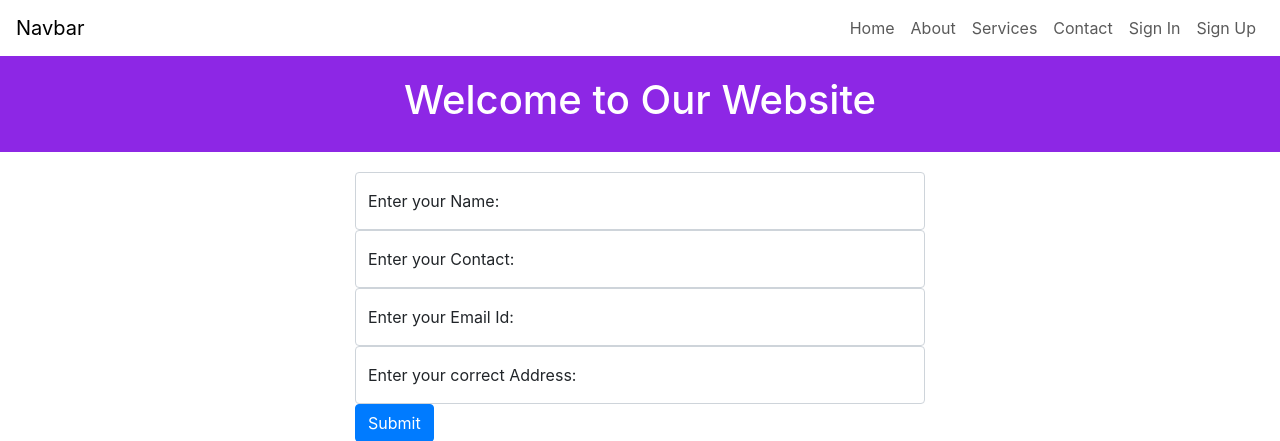
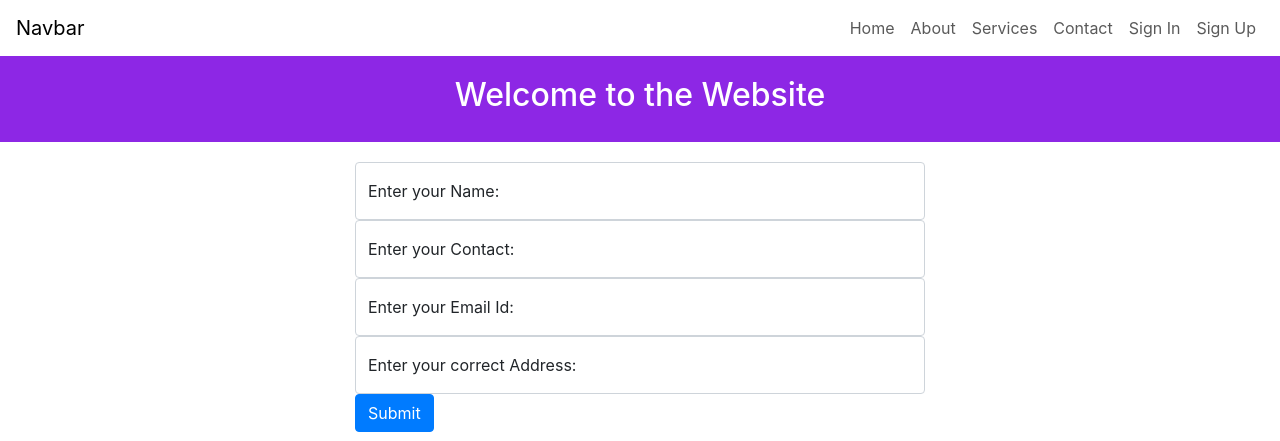
Before and after one commit to Soumyadipta025/Leave-Management, a PHP site: page / in a window 1280 px wide. Shown: the top 441 px of the page. Run offline with PHP 8.4, Linux system fonts and the light colour scheme.

Commit message:
Update index.php

```diff
--- a/index.php
+++ b/index.php
@@ -11,7 +11,7 @@
     <link href="https://cdn.jsdelivr.net/npm/bootstrap@5.3.2/dist/css/bootstrap.min.css" rel="stylesheet" integrity="sha384-T3c6CoIi6uLrA9TneNEoa7RxnatzjcDSCmG1MXxSR1GAsXEV/Dwwykc2MPK8M2HN" crossorigin="anonymous">
 
     <?php include 'header.php' ?>
-    <title>Welcome to Our Website</title>
+    <title>Welcome to the Website</title>
 
 </head>
 <body>
@@ -19,7 +19,7 @@
 </script>
 
 <header>
-        <h1>Welcome to Our Website</h1>
+        <h2>Welcome to the Website</h2>
     </header>
 
 
```
